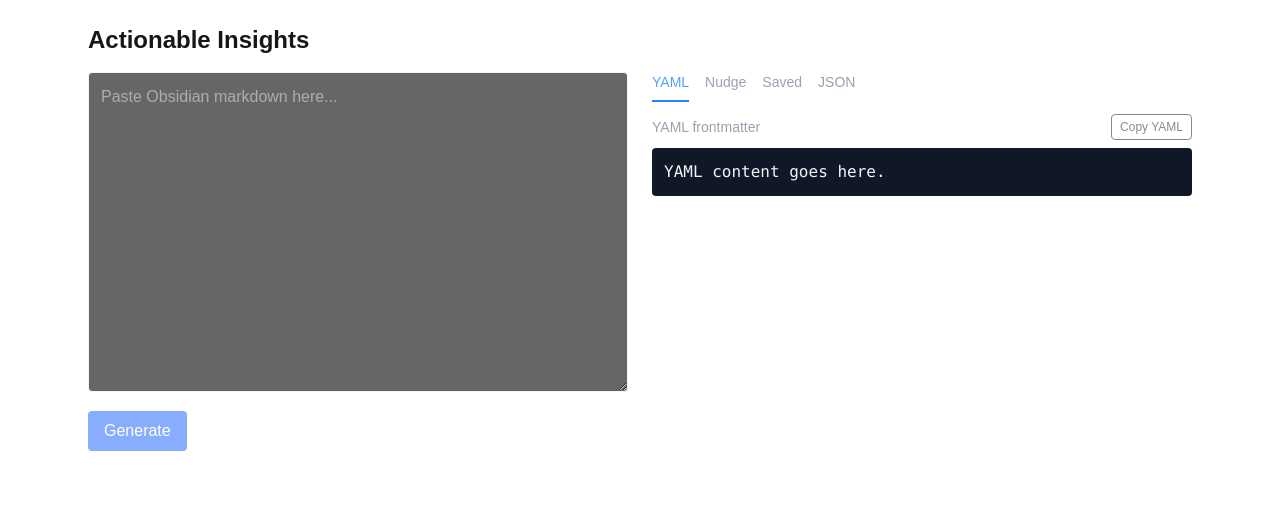
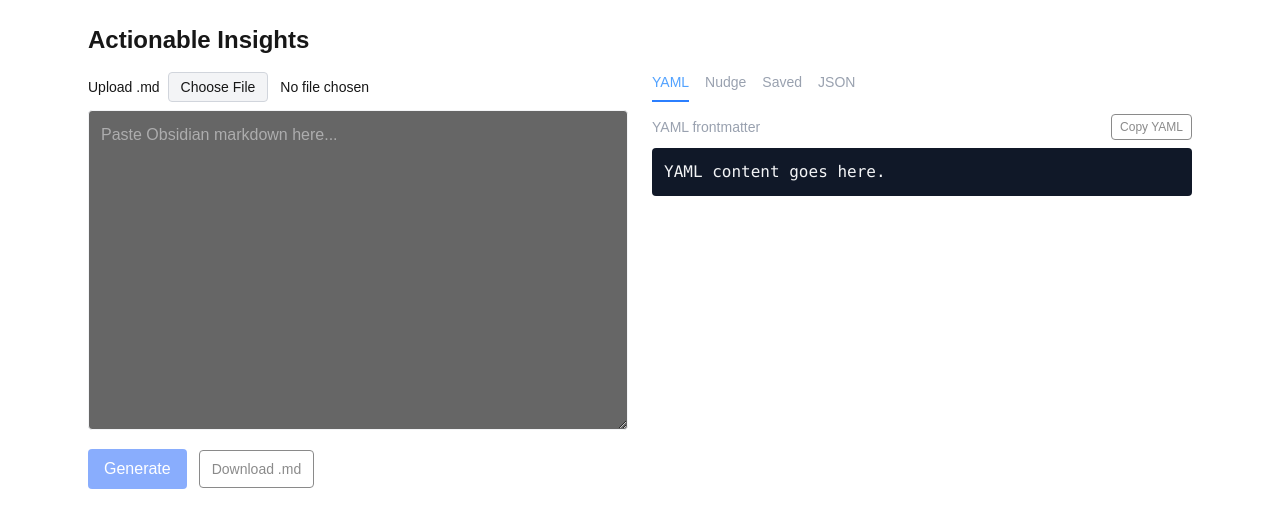
Before and after one commit to tchan1002/actionable-insights, a Next.js app: page /insights in a window 1280 px wide. Shown: the top 528 px of the page. Built offline with nearby package versions, Linux system fonts and the light colour scheme.

Commit message:
Add markdown upload and download on insights page

```diff
--- a/app/insights/page.tsx
+++ b/app/insights/page.tsx
@@ -71,11 +71,48 @@
 
       setResult(nudged as Doc);
       setActive("YAML");
-    } catch (err: unknown) {
-      setError(err instanceof Error ? err.message : "Something went wrong");
+    } catch (e: unknown) {
+      setError(e instanceof Error ? e.message : "Something went wrong");
     } finally {
       setLoading(false);
     }
+  }
+
+  function handleFileChange(e: React.ChangeEvent<HTMLInputElement>) {
+    const file = e.target.files?.[0];
+    if (!file) return;
+    const reader = new FileReader();
+    reader.onload = () => {
+      const text = typeof reader.result === "string" ? reader.result : "";
+      setMd(text);
+    };
+    reader.readAsText(file); // comment: read .md into textarea
+    e.target.value = ""; // comment: allow re-uploading same file
+  }
+
+  function formatTimestamp(d = new Date()) {
+    const pad = (n: number) => String(n).padStart(2, "0"); // comment: ensure 2 digits
+    const yyyy = d.getFullYear();
+    const mm = pad(d.getMonth() + 1);
+    const dd = pad(d.getDate());
+    const hh = pad(d.getHours());
+    const min = pad(d.getMinutes());
+    return `${yyyy}${mm}${dd}-${hh}${min}`;
+  }
+
+  function downloadMd() {
+    if (!result) return; // need frontmatter
+    const front = yamlText.trimEnd();
+    const content = `${front}\n\n${md}`; // comment: YAML + original body
+    const blob = new Blob([content], { type: "text/markdown;charset=utf-8" });
+    const url = URL.createObjectURL(blob);
+    const a = document.createElement("a");
+    a.href = url;
+    a.download = `journal-${formatTimestamp()}.md`;
+    document.body.appendChild(a);
+    a.click();
+    a.remove();
+    URL.revokeObjectURL(url);
   }
 
   async function copyYaml() {
@@ -94,20 +131,43 @@
       <div className="grid gap-6 md:grid-cols-2">
         {/* Left: input */}
         <div>
+          <label className="block text-sm mb-2">
+            <span className="mr-2">Upload .md</span>
+            <input
+              type="file"
+              accept=".md"
+              onChange={handleFileChange}
+              className="text-sm file:mr-3 file:rounded file:border file:px-3 file:py-1 file:bg-gray-100 file:border-gray-300"
+            />
+          </label>
+
           <textarea
             className="w-full h-[320px] p-3 border rounded bg-black/60 text-gray-100 outline-none focus:ring-2 focus:ring-blue-500"
             placeholder="Paste Obsidian markdown here..."
             value={md}
             onChange={(e) => setMd(e.target.value)}
           />
+
+          <div className="mt-3 flex flex-wrap items-center gap-3">
             <button
               onClick={generate}
               disabled={loading || !md.trim()}
-            className="mt-3 inline-flex items-center rounded bg-blue-600 px-4 py-2 text-white disabled:opacity-50"
+              className="inline-flex items-center rounded bg-blue-600 px-4 py-2 text-white disabled:opacity-50"
             >
               {loading ? "Processing..." : "Generate"}
             </button>
-          {error && <p className="mt-2 text-sm text-red-400">Error: {error}</p>}
+
+            <button
+              onClick={downloadMd}
+              disabled={!result}
+              className="inline-flex items-center rounded border px-3 py-2 text-sm disabled:opacity-50"
+              title={result ? "Download .md with YAML frontmatter" : "Generate first to enable"}
+            >
+              Download .md
+            </button>
+
+            {error && <p className="text-sm text-red-400">Error: {error}</p>}
+          </div>
         </div>
 
         {/* Right: results */}
```
Lines whose indentation alone changed are shown as unchanged.
